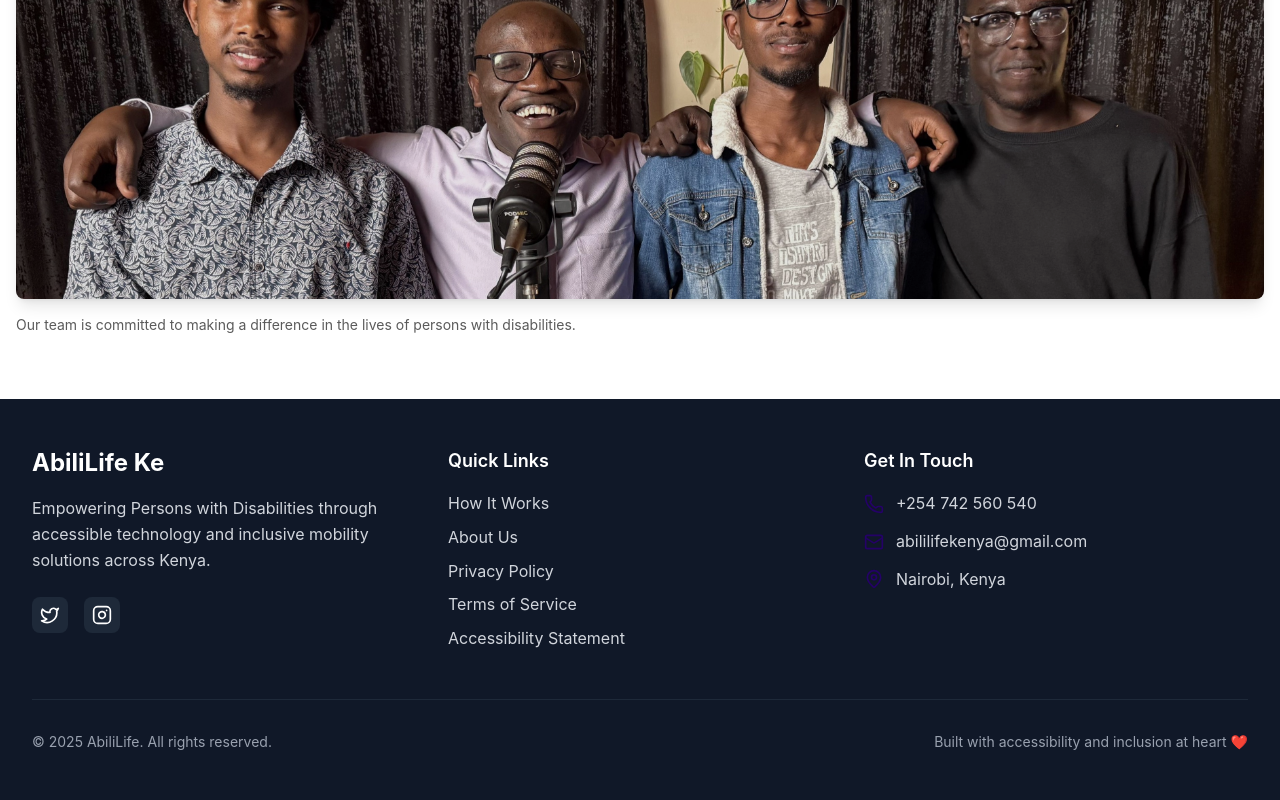
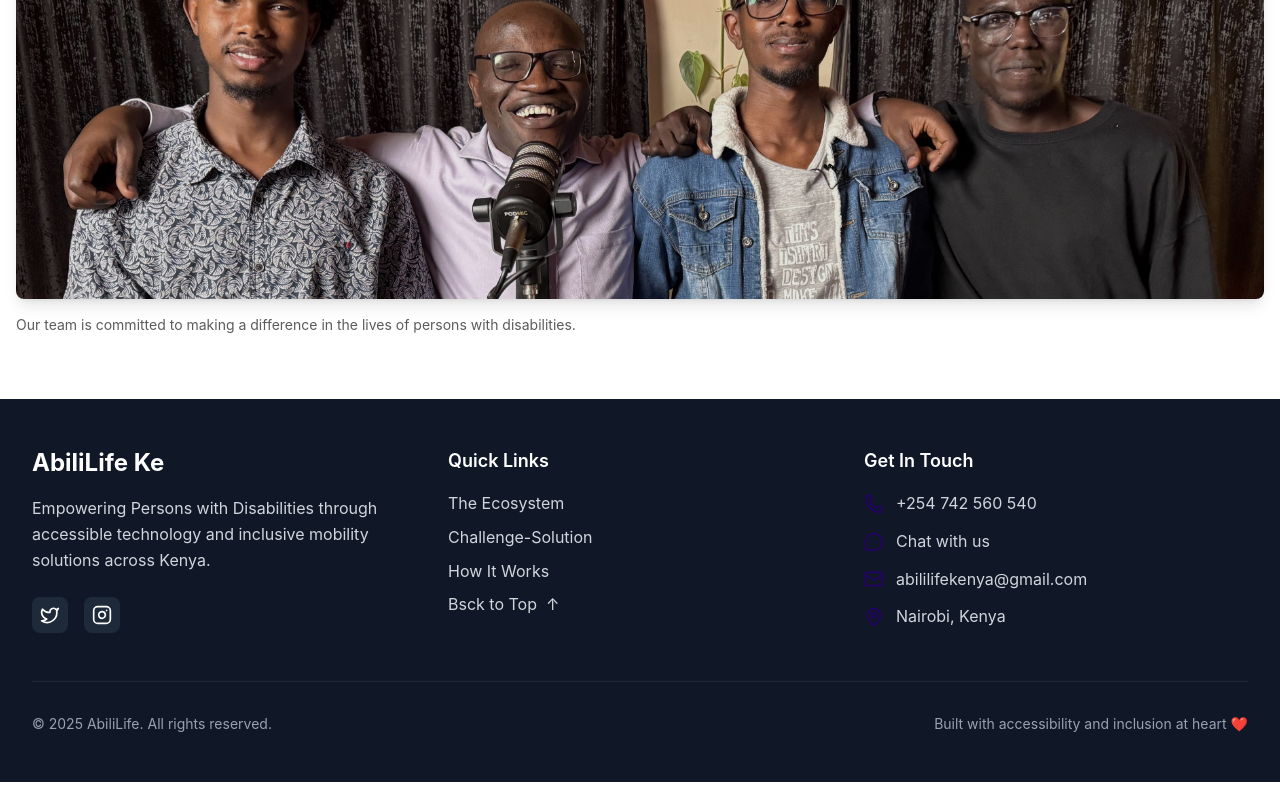
Before and after one commit to AbiliLife/AbiliLife_Landing_Page, a React (Vite) app: page / in a window 1280 px wide. Shown: the part 5727-6527 px from the top of the page. Built offline with nearby package versions, Linux system fonts and the light colour scheme.

Commit message:
FT: Add Whatsapp contact option on Footer

```diff
--- a/src/components/Footer.tsx
+++ b/src/components/Footer.tsx
@@ -1,4 +1,4 @@
-import { Twitter, Instagram, Mail, Phone, MapPin } from 'lucide-react';
+import { Twitter, Instagram, MessageCircleMore, Mail, Phone, MapPin } from 'lucide-react';
 
 const Footer = () => {
     const socialLinks = [
@@ -8,6 +8,7 @@ const Footer = () => {
 
     const contactInfo = [
         { icon: Phone, text: '+254 742 560 540', href: 'tel:+254742560540' },
+        { icon: MessageCircleMore, text: 'Chat with us', href: 'https://wa.me/254742560540' },
         { icon: Mail, text: 'abililifekenya@gmail.com', href: 'mailto:abililifekenya@gmail.com' },
         { icon: MapPin, text: 'Nairobi, Kenya', href: '#' },
     ];
@@ -44,27 +45,22 @@ const Footer = () => {
                         <ul className="space-y-2">
                             <li>
                                 <a href="#how-it-works" className="text-gray-300 hover:text-white transition-colors focus:outline-none focus:underline">
+                                    The Ecosystem
+                                </a>
+                            </li>
+                            <li>
+                                <a href="#about" className="text-gray-300 hover:text-white transition-colors focus:outline-none focus:underline">
+                                    Challenge-Solution
+                                </a>
+                            </li>
+                            <li>
+                                <a href="#" className="text-gray-300 hover:text-white transition-colors focus:outline-none focus:underline">
                                     How It Works
                                 </a>
                             </li>
                             <li>
-                                <a href="#about" className="text-gray-300 hover:text-white transition-colors focus:outline-none focus:underline">
-                                    About Us
-                                </a>
-                            </li>
-                            <li>
-                                <a href="#" className="text-gray-300 hover:text-white transition-colors focus:outline-none focus:underline">
-                                    Privacy Policy
-                                </a>
-                            </li>
-                            <li>
-                                <a href="#" className="text-gray-300 hover:text-white transition-colors focus:outline-none focus:underline">
-                                    Terms of Service
-                                </a>
-                            </li>
-                            <li>
-                                <a href="#" className="text-gray-300 hover:text-white transition-colors focus:outline-none focus:underline">
-                                    Accessibility Statement
+                                <a href="#hero" className="text-gray-300 hover:text-white transition-colors focus:outline-none focus:underline">
+                                    Bsck to Top &nbsp;↑
                                 </a>
                             </li>
                         </ul>
```
